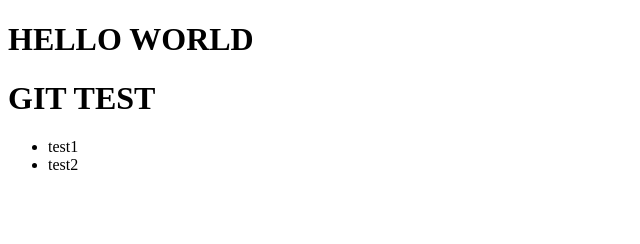
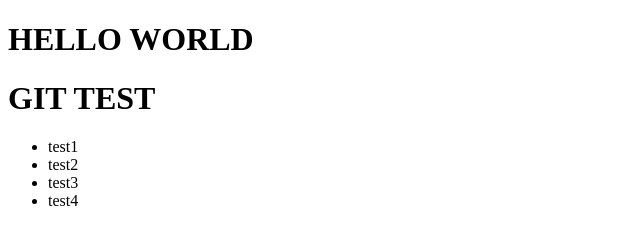
Before and after one commit to limsunggil/git-test, a plain HTML site: page index.html in a window 1280 px wide. Shown: the full height of the page, 0-640 px from the left. Drawn offline with Linux system fonts and the light colour scheme.

Commit message:
list add 2

```diff
--- a/index.html
+++ b/index.html
@@ -15,6 +15,8 @@
     <ul>
         <li>test1</li>
         <li>test2</li>
+        <li>test3</li>
+        <li>test4</li>
     </ul>
 </body>
 </html>
```
